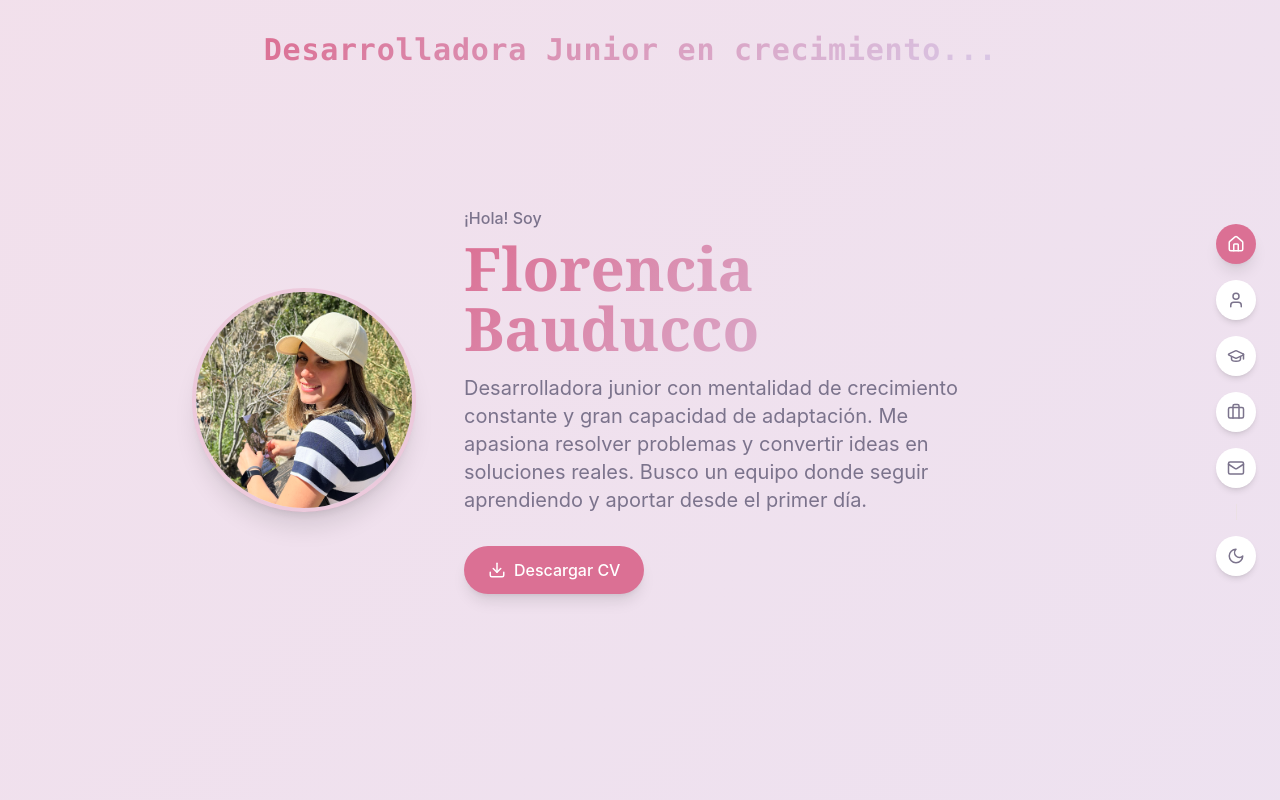
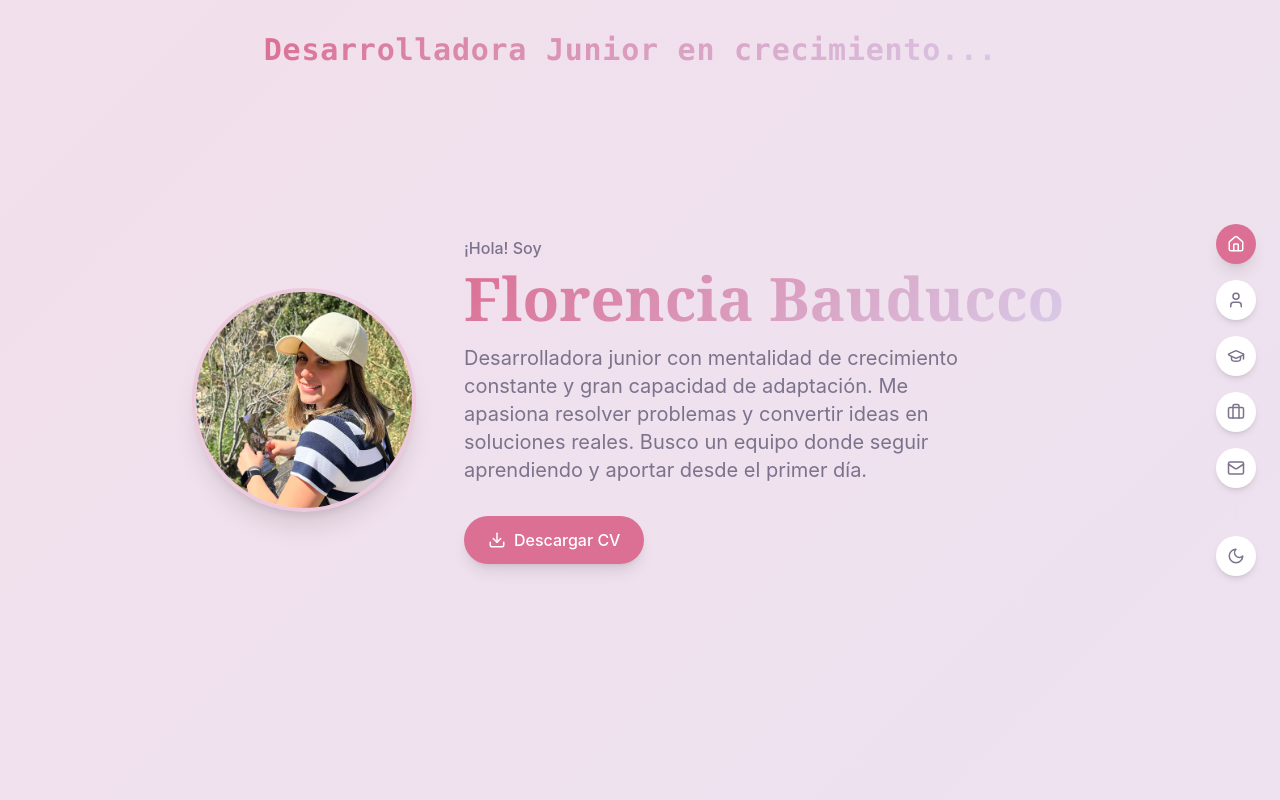
Before and after one commit to FlorBauducco/portfolio_florencia, a React (Vite) app: page / in a window 1280 px wide. Shown: the top 800 px of the page. Built offline with nearby package versions, Linux system fonts and the light colour scheme; the HTML template or start-up script is replaced by a standard one.

Commit message:
Fix: center content on mobile again

```diff
--- a/src/components/portfolio/SectionWrapper.tsx
+++ b/src/components/portfolio/SectionWrapper.tsx
@@ -10,9 +10,9 @@ interface SectionWrapperProps {
 const SectionWrapper = ({ id, children, className = "" }: SectionWrapperProps) => (
   <section
     id={id}
-    className={`min-h-screen flex items-center py-20 px-6 md:px-12 lg:px-24 pb-24 md:pb-20 ${className}`}
+    className={`min-h-screen flex items-center justify-center py-20 px-6 md:px-12 lg:px-24 pb-24 md:pb-20 ${className}`}
   >
-    <div className="w-full max-w-4xl mx-auto md:pr-16">{children}</div>
+    <div className="w-full max-w-4xl mx-auto">{children}</div>
   </section>
 );
 
```
